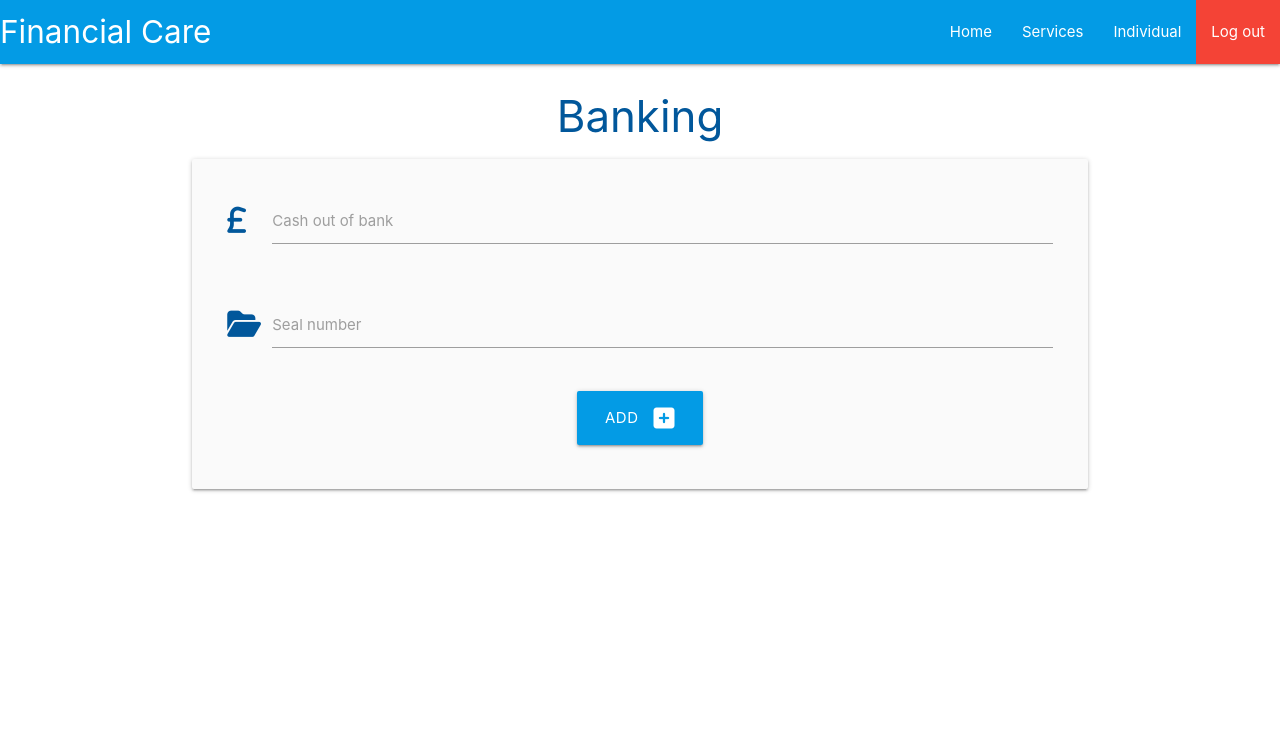
After one commit to EthanTrout/financial-care, a Flask app: template financialcare/templates/banking_into_wallet.html in a window 1280 px wide. The commit adds this page. Shown: the top 729 px of the page. Run offline with Flask 3, Linux system fonts and the light colour scheme; the template is opened without the code that fills it, so the values that code supplies are empty; some libraries are stand-ins or nearby versions.

Commit message:
Feat: added Banking functionality. user is propmted when card is taken out if banking has been done. if yes then are redirect to banking route. adds the total taken out of the bank to the total already outstanding to make sure the cash in equals all cash accounted for

```diff
--- a/financialcare/routes.py
+++ b/financialcare/routes.py
@@ -423,7 +423,7 @@ def close_wallet(service_user_id,last_wallet_id,outstanding_money):
             show_modal = True
 
 
-    return render_template("close_wallet.html",service_user=service_user,last_wallet_id=last_wallet_id,outstanding_money=outstanding_money,all_receipts=all_receipts,show_modal =show_modal)
+    return render_template("close_wallet.html",service_user=service_user,last_wallet_id=last_wallet_id,outstanding_money=outstanding_money,all_receipts=all_receipts,show_modal =show_modal,is_card_out = last_wallet_entry.bank_card_removed )
 
 
 @app.route("/close_wallet_add_cash/<int:service_user_id>/<int:last_wallet_id>/<float:outstanding_money>",methods=["GET","POST"])
@@ -529,6 +529,53 @@ def close_wallet_banking(service_user_id,enter_seal):
     else:
         return render_template("close_wallet_banking.html",service_user=service_user,all_receipts=all_receipts,enter_seal=enter_seal)
 
+
+@app.route("/banking_into_wallet/<int:service_user_id>/<float:outstanding_money>",methods=["GET","POST"])
+@login_required(allowed_roles=["manager", "it","support"])
+def banking_into_wallet(service_user_id,outstanding_money):
+    service_user = ServiceUser.query.get_or_404(service_user_id)
+    last_wallet_entry = WalletEntry.query.filter_by(service_user_id=service_user_id).order_by(WalletEntry.id.desc()).first()
+    last_entry_with_receipt = (
+    WalletEntry.query
+    .filter(WalletEntry.receipt_number != 0)
+    .filter(WalletEntry.service_user_id == service_user_id)
+    .order_by(WalletEntry.id.desc())
+    .first())
+
+    outstanding_money = Decimal(str(outstanding_money))
+
+    if request.method == "POST":
+        if last_entry_with_receipt is not None:
+            receipt_number = last_entry_with_receipt.receipt_number + 1
+        else:
+            receipt_number = 1
+
+        wallet_entry = WalletEntry(
+            service_user_id = service_user.id,
+            staff_id = session["user"],
+            date_time = datetime.now(),
+            seal_number = request.form.get("seal_number"),
+            cash_amount = last_wallet_entry.cash_amount + Decimal(request.form.get("bank_out")),
+            bank_amount = last_wallet_entry.bank_amount - Decimal(request.form.get("bank_out")),
+            cash_out = Decimal(request.form.get("bank_out")),
+            cash_in = 0,
+            bank_card_removed=bool(False),
+            money_spent = 0,
+            money_spent_description = "Banking: Cash out of bank",
+            bank_out = Decimal(request.form.get("bank_out")) ,
+            bank_in = 0,
+            receipt_number = receipt_number,
+            is_cash_removed = True
+            )
+        db.session.add(wallet_entry)
+        db.session.commit()
+
+        last_wallet_entry = WalletEntry.query.filter_by(service_user_id=service_user_id).order_by(WalletEntry.id.desc()).first()
+        new_outstanding_money = last_wallet_entry.cash_out + outstanding_money
+
+        return redirect(url_for("close_wallet",service_user_id=service_user_id,last_wallet_id=last_wallet_entry.id,outstanding_money=new_outstanding_money))
+    else:
+        return render_template("banking_into_wallet.html",service_user=service_user,outstanding_money=outstanding_money)
 
 @app.route("/set_up_wallet/<int:service_user_id>",methods=["GET","POST"])
 @login_required(allowed_roles=["manager", "it","support"])
--- /dev/null
+++ b/financialcare/templates/banking_into_wallet.html
@@ -0,0 +1,39 @@
+{% extends "base.html" %}
+{% block content %}
+
+<h3 class="light-blue-text text-darken-4 center-align">Banking</h3>
+
+<div class="row card-panel grey lighten-5">
+    <form class="col s12" method="POST" action="{{ url_for('banking_into_wallet',service_user_id = service_user.id,outstanding_money = outstanding_money)}}">
+
+      <!-- Bank out -->
+        <div class="row">
+            <div class="input-field col s12">
+                <i class="fa-solid fa-sterling-sign prefix light-blue-text text-darken-4"></i>
+                <input id="bank_out" name="bank_out" type="number" min="0" step="0.01" class="validate" >
+                <label for="bank_out">Cash out of bank</label>
+            </div>
+        </div>
+
+
+        <!-- Seal number -->
+        <div class="row">
+            <div class="input-field col s12">
+                <i class="fas fa-folder-open prefix light-blue-text text-darken-4"></i>
+                <input id="seal_number" name="seal_number" type="number" min="1" step="any" class="validate" >
+                <label for="seal_number">Seal number</label>
+            </div>
+        </div>
+
+        <!-- submit button -->
+        <div class="row">
+            <div class="col s12 center-align">
+                <button type="submit" class="btn-large light-blue darken-1">
+                    Add <i class="fas fa-plus-square right"></i>
+                </button>
+            </div>
+        </div>
+    </form>
+</div>
+
+{% endblock %}
```
Also changed, not shown: financialcare/templates/close_wallet.html (+25 -0 lines).
